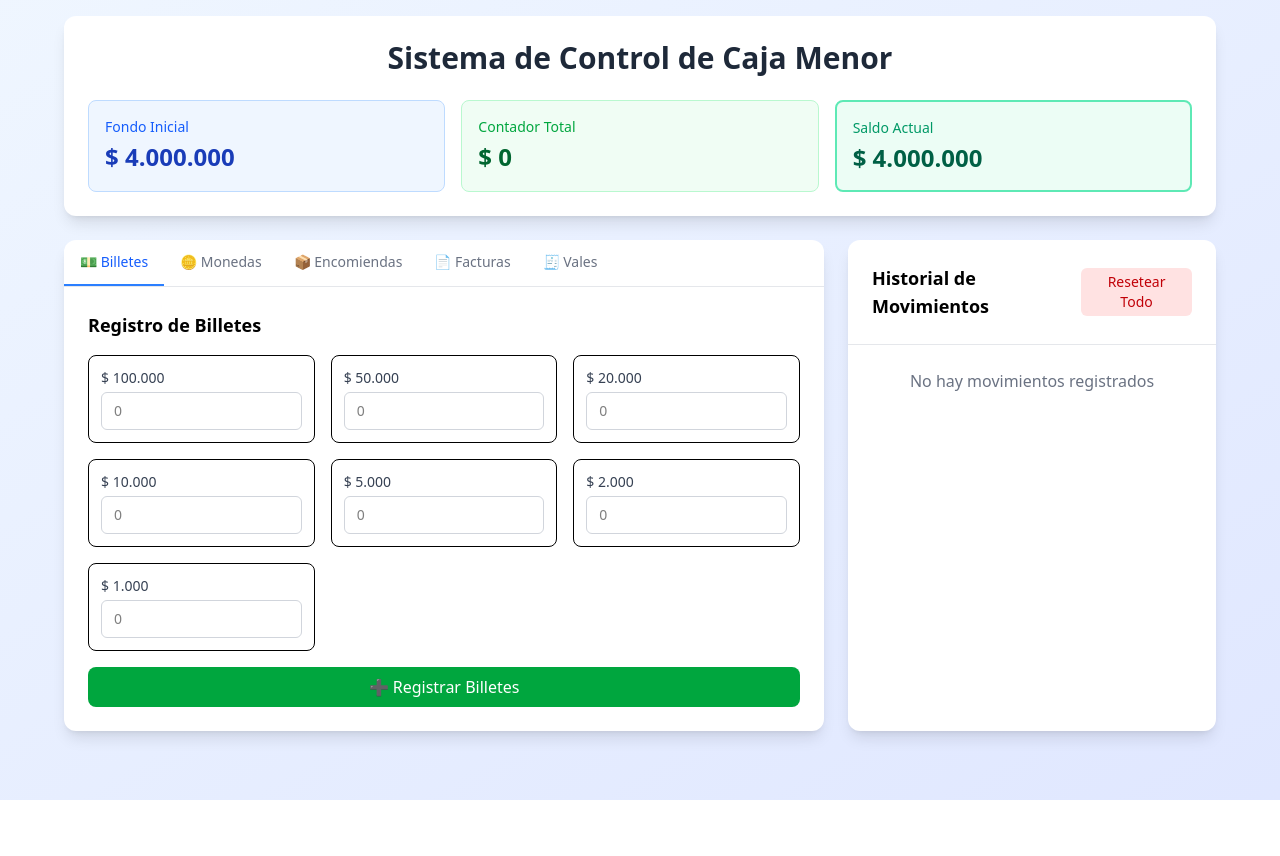
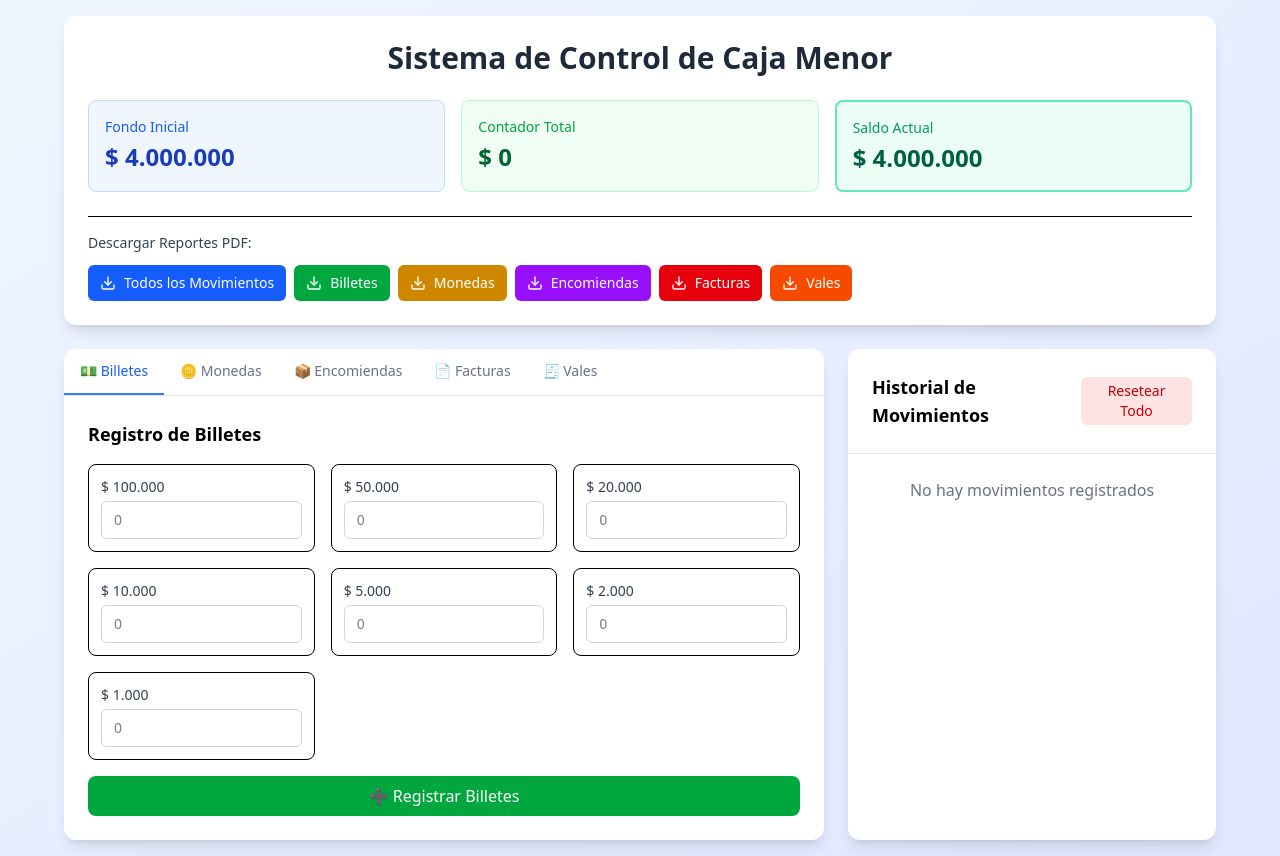
Before and after one commit to YersonRodriguez2005/CajaMenorPetrolS, a React (Vite) app: page / in a window 1280 px wide. Before the commit the page ends 800 px from the top, so only its background shows below. Built offline with nearby package versions, Linux system fonts and the light colour scheme.

Commit message:
Update Box.jsx

```diff
--- a/src/components/Box.jsx
+++ b/src/components/Box.jsx
@@ -1,4 +1,5 @@
 import React, { useState, useEffect } from 'react';
+import { Download, Edit, Trash2, Save, X } from 'lucide-react';
 
 const CajaMenorControl = () => {
   const FONDO_INICIAL = 4000000;
@@ -6,6 +7,8 @@ const CajaMenorControl = () => {
   // Estados principales
   const [contadorTotal, setContadorTotal] = useState(0);
   const [historial, setHistorial] = useState([]);
+  const [editandoId, setEditandoId] = useState(null);
+  const [editandoValores, setEditandoValores] = useState({});
 
   // Estados para formularios
   const [activeTab, setActiveTab] = useState('billetes');
@@ -61,9 +64,126 @@ const CajaMenorControl = () => {
     };
 
     setHistorial(prev => [nuevoMovimiento, ...prev]);
+    setContadorTotal(prev => prev + valor);
+  };
 
-    // Todos los movimientos suman al contador total
-    setContadorTotal(prev => prev + valor);
+  const editarMovimiento = (id) => {
+    const movimiento = historial.find(m => m.id === id);
+    setEditandoId(id);
+    setEditandoValores({
+      detalle: movimiento.detalle,
+      valor: movimiento.valor
+    });
+  };
+
+  const guardarEdicion = (id) => {
+    const movimientoOriginal = historial.find(m => m.id === id);
+    const diferencia = editandoValores.valor - movimientoOriginal.valor;
+
+    setHistorial(prev => prev.map(m =>
+      m.id === id
+        ? { ...m, detalle: editandoValores.detalle, valor: editandoValores.valor }
+        : m
+    ));
+
+    setContadorTotal(prev => prev + diferencia);
+    setEditandoId(null);
+    setEditandoValores({});
+  };
+
+  const cancelarEdicion = () => {
+    setEditandoId(null);
+    setEditandoValores({});
+  };
+
+  const eliminarMovimiento = (id) => {
+    if (window.confirm('¿Está seguro de que desea eliminar este registro?')) {
+      const movimiento = historial.find(m => m.id === id);
+      setHistorial(prev => prev.filter(m => m.id !== id));
+      setContadorTotal(prev => prev - movimiento.valor);
+    }
+  };
+
+  const generarPDF = (categoria = 'todos') => {
+    let movimientosFiltrados = historial;
+
+    if (categoria !== 'todos') {
+      movimientosFiltrados = historial.filter(m =>
+        m.detalle.toLowerCase().includes(categoria.toLowerCase())
+      );
+    }
+
+    // Crear contenido HTML para el PDF
+    const htmlContent = `
+      <!DOCTYPE html>
+      <html>
+      <head>
+        <meta charset="UTF-8">
+        <title>Reporte Caja Menor - ${categoria}</title>
+        <style>
+          body { font-family: Arial, sans-serif; margin: 20px; }
+          .header { text-align: center; margin-bottom: 30px; }
+          .summary { background: #f5f5f5; padding: 15px; border-radius: 5px; margin-bottom: 20px; }
+          table { width: 100%; border-collapse: collapse; margin-top: 20px; }
+          th, td { border: 1px solid #ddd; padding: 8px; text-align: left; }
+          th { background-color: #f2f2f2; }
+          .ingreso { color: green; }
+          .egreso { color: red; }
+          .total { font-weight: bold; background-color: #e8f4fd; }
+        </style>
+      </head>
+      <body>
+        <div class="header">
+          <h1>Sistema de Control de Caja Menor</h1>
+          <h2>Reporte: ${categoria.charAt(0).toUpperCase() + categoria.slice(1)}</h2>
+          <p>Fecha de generación: ${new Date().toLocaleString('es-CO')}</p>
+        </div>
+
+        <div class="summary">
+          <h3>Resumen Financiero</h3>
+          <p><strong>Fondo Inicial:</strong> ${formatearPesos(FONDO_INICIAL)}</p>
+          <p><strong>Total Movimientos:</strong> ${formatearPesos(contadorTotal)}</p>
+          <p><strong>Saldo Actual:</strong> ${formatearPesos(FONDO_INICIAL + contadorTotal)}</p>
+        </div>
+
+        <table>
+          <thead>
+            <tr>
+              <th>Fecha</th>
+              <th>Tipo</th>
+              <th>Detalle</th>
+              <th>Valor</th>
+            </tr>
+          </thead>
+          <tbody>
+            ${movimientosFiltrados.map(m => `
+              <tr>
+                <td>${m.fecha}</td>
+                <td class="${m.tipo}">${m.tipo.toUpperCase()}</td>
+                <td>${m.detalle}</td>
+                <td class="${m.tipo}">${m.tipo === 'ingreso' ? '+' : '-'}${formatearPesos(m.valor)}</td>
+              </tr>
+            `).join('')}
+            <tr class="total">
+              <td colspan="3"><strong>TOTAL</strong></td>
+              <td><strong>${formatearPesos(movimientosFiltrados.reduce((sum, m) => sum + m.valor, 0))}</strong></td>
+            </tr>
+          </tbody>
+        </table>
+      </body>
+      </html>
+    `;
+
+    // Crear y descargar el PDF
+    const printWindow = window.open('', '', 'height=600,width=800');
+    printWindow.document.write(htmlContent);
+    printWindow.document.close();
+    printWindow.focus();
+
+    setTimeout(() => {
+      printWindow.print();
+      printWindow.close();
+    }, 250);
   };
 
   const registrarBilletes = () => {
@@ -186,6 +306,55 @@ const CajaMenorControl = () => {
               <p className={`text-2xl font-bold ${saldoActual >= 0 ? 'text-emerald-800' : 'text-orange-800'}`}>
                 {formatearPesos(saldoActual)}
               </p>
+            </div>
+          </div>
+
+          {/* Botones de descarga PDF */}
+          <div className="mt-6 border-t pt-4">
+            <h4 className="text-sm font-medium text-gray-700 mb-3">Descargar Reportes PDF:</h4>
+            <div className="flex flex-wrap gap-2">
+              <button
+                onClick={() => generarPDF('todos')}
+                className="flex items-center gap-2 bg-blue-600 text-white px-3 py-2 rounded-md text-sm hover:bg-blue-700 transition-colors"
+              >
+                <Download size={16} />
+                Todos los Movimientos
+              </button>
+              <button
+                onClick={() => generarPDF('billetes')}
+                className="flex items-center gap-2 bg-green-600 text-white px-3 py-2 rounded-md text-sm hover:bg-green-700 transition-colors"
+              >
+                <Download size={16} />
+                Billetes
+              </button>
+              <button
+                onClick={() => generarPDF('monedas')}
+                className="flex items-center gap-2 bg-yellow-600 text-white px-3 py-2 rounded-md text-sm hover:bg-yellow-700 transition-colors"
+              >
+                <Download size={16} />
+                Monedas
+              </button>
+              <button
+                onClick={() => generarPDF('encomiendas')}
+                className="flex items-center gap-2 bg-purple-600 text-white px-3 py-2 rounded-md text-sm hover:bg-purple-700 transition-colors"
+              >
+                <Download size={16} />
+                Encomiendas
+              </button>
+              <button
+                onClick={() => generarPDF('facturas')}
+                className="flex items-center gap-2 bg-red-600 text-white px-3 py-2 rounded-md text-sm hover:bg-red-700 transition-colors"
+              >
+                <Download size={16} />
+                Facturas
+              </button>
+              <button
+                onClick={() => generarPDF('vales')}
+                className="flex items-center gap-2 bg-orange-600 text-white px-3 py-2 rounded-md text-sm hover:bg-orange-700 transition-colors"
+              >
+                <Download size={16} />
+                Vales
+              </button>
             </div>
           </div>
         </div>
@@ -448,6 +617,40 @@ const CajaMenorControl = () => {
                           : 'bg-red-50 border-red-400'
                       }`}
                     >
+                      {editandoId === movimiento.id ? (
+                        // Modo edición
+                        <div className="space-y-2">
+                          <input
+                            type="text"
+                            value={editandoValores.detalle}
+                            onChange={(e) => setEditandoValores(prev => ({ ...prev, detalle: e.target.value }))}
+                            className="w-full text-sm border border-gray-300 rounded px-2 py-1"
+                          />
+                          <input
+                            type="number"
+                            value={editandoValores.valor}
+                            onChange={(e) => setEditandoValores(prev => ({ ...prev, valor: parseInt(e.target.value) || 0 }))}
+                            className="w-full text-sm border border-gray-300 rounded px-2 py-1"
+                          />
+                          <div className="flex gap-2">
+                            <button
+                              onClick={() => guardarEdicion(movimiento.id)}
+                              className="flex items-center gap-1 bg-green-600 text-white px-2 py-1 rounded text-xs hover:bg-green-700"
+                            >
+                              <Save size={12} />
+                              Guardar
+                            </button>
+                            <button
+                              onClick={cancelarEdicion}
+                              className="flex items-center gap-1 bg-gray-600 text-white px-2 py-1 rounded text-xs hover:bg-gray-700"
+                            >
+                              <X size={12} />
+                              Cancelar
+                            </button>
+                          </div>
+                        </div>
+                      ) : (
+                        // Modo visualización
                         <div className="flex justify-between items-start">
                           <div className="flex-1">
                             <p className="text-sm font-medium text-gray-900">
@@ -457,6 +660,7 @@ const CajaMenorControl = () => {
                               {movimiento.fecha}
                             </p>
                           </div>
+                          <div className="flex items-center gap-2">
                             <span
                               className={`text-sm font-bold ${
                                 movimiento.tipo === 'ingreso' ? 'text-green-600' : 'text-red-600'
@@ -465,7 +669,25 @@ const CajaMenorControl = () => {
                               {movimiento.tipo === 'ingreso' ? '+' : '-'}
                               {formatearPesos(movimiento.valor)}
                             </span>
+                            <div className="flex gap-1">
+                              <button
+                                onClick={() => editarMovimiento(movimiento.id)}
+                                className="text-blue-600 hover:text-blue-800 p-1"
+                                title="Editar"
+                              >
+                                <Edit size={12} />
+                              </button>
+                              <button
+                                onClick={() => eliminarMovimiento(movimiento.id)}
+                                className="text-red-600 hover:text-red-800 p-1"
+                                title="Eliminar"
+                              >
+                                <Trash2 size={12} />
+                              </button>
                             </div>
+                          </div>
+                        </div>
+                      )}
                     </div>
                   ))}
                 </div>
```
Lines whose indentation alone changed are shown as unchanged.
